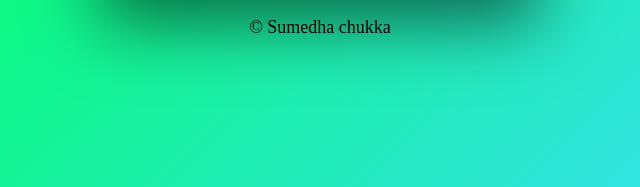
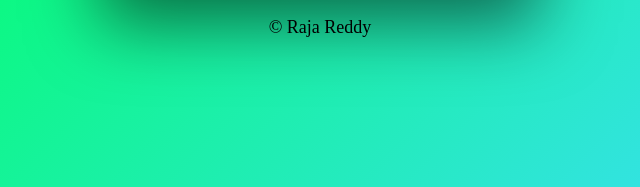
Before and after one commit to Raja0809/Weather_information, a plain HTML site: page index.html in a window 1280 px wide. Shown: the part 377-564 px from the top of the page, 320-960 px from the left. Drawn offline with Linux system fonts and the light colour scheme; a web font is replaced by a local one.

Commit message:
Update index.html

```diff
--- a/index.html
+++ b/index.html
@@ -28,7 +28,7 @@
     </div>
    <script src="script.js"></script>
     <footer class="footer">
-        <span>&#169 Sumedha chukka</span>
+        <span>&#169 Raja Reddy</span>
     </footer>
 </body>
 </html>
```
